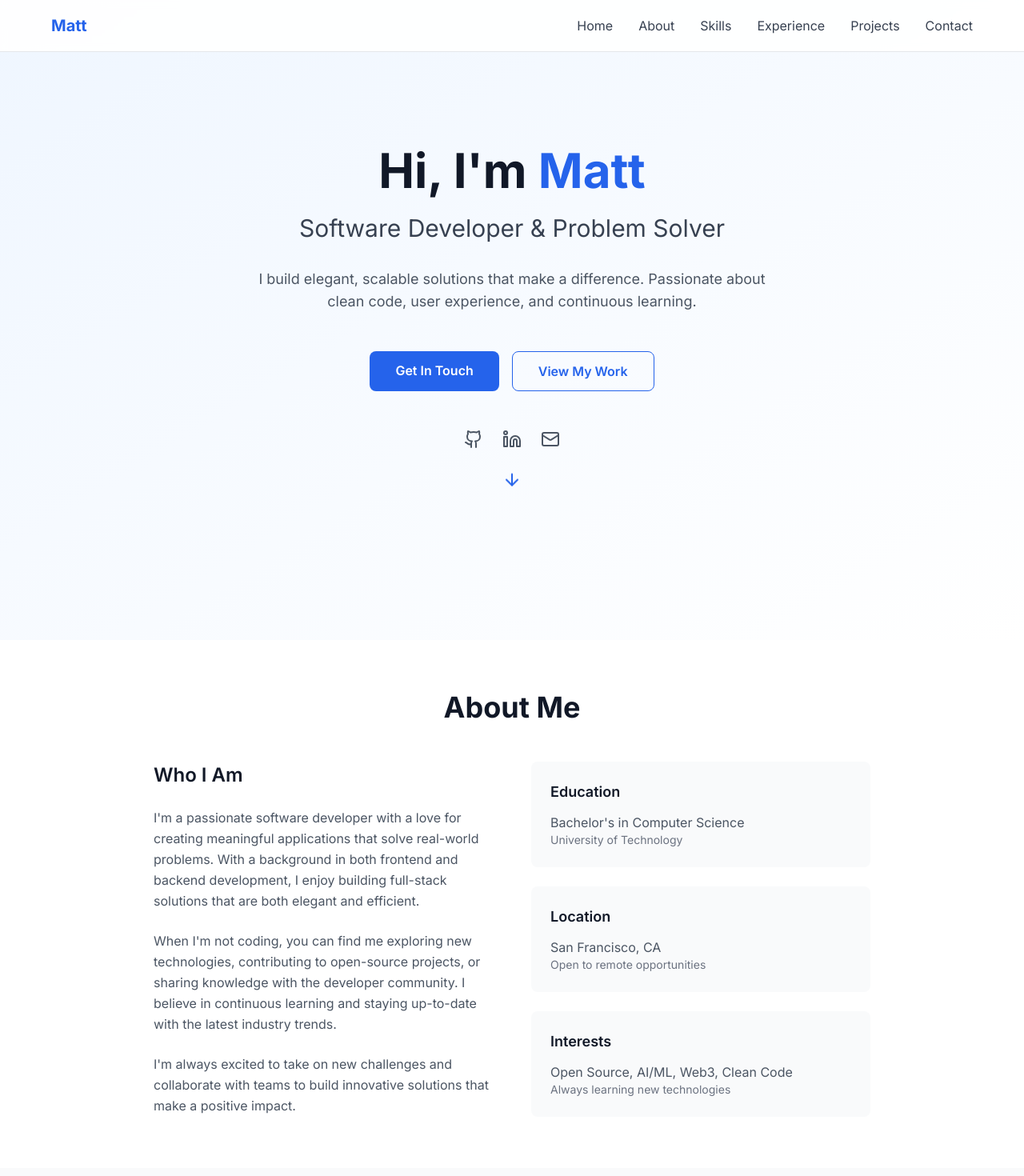
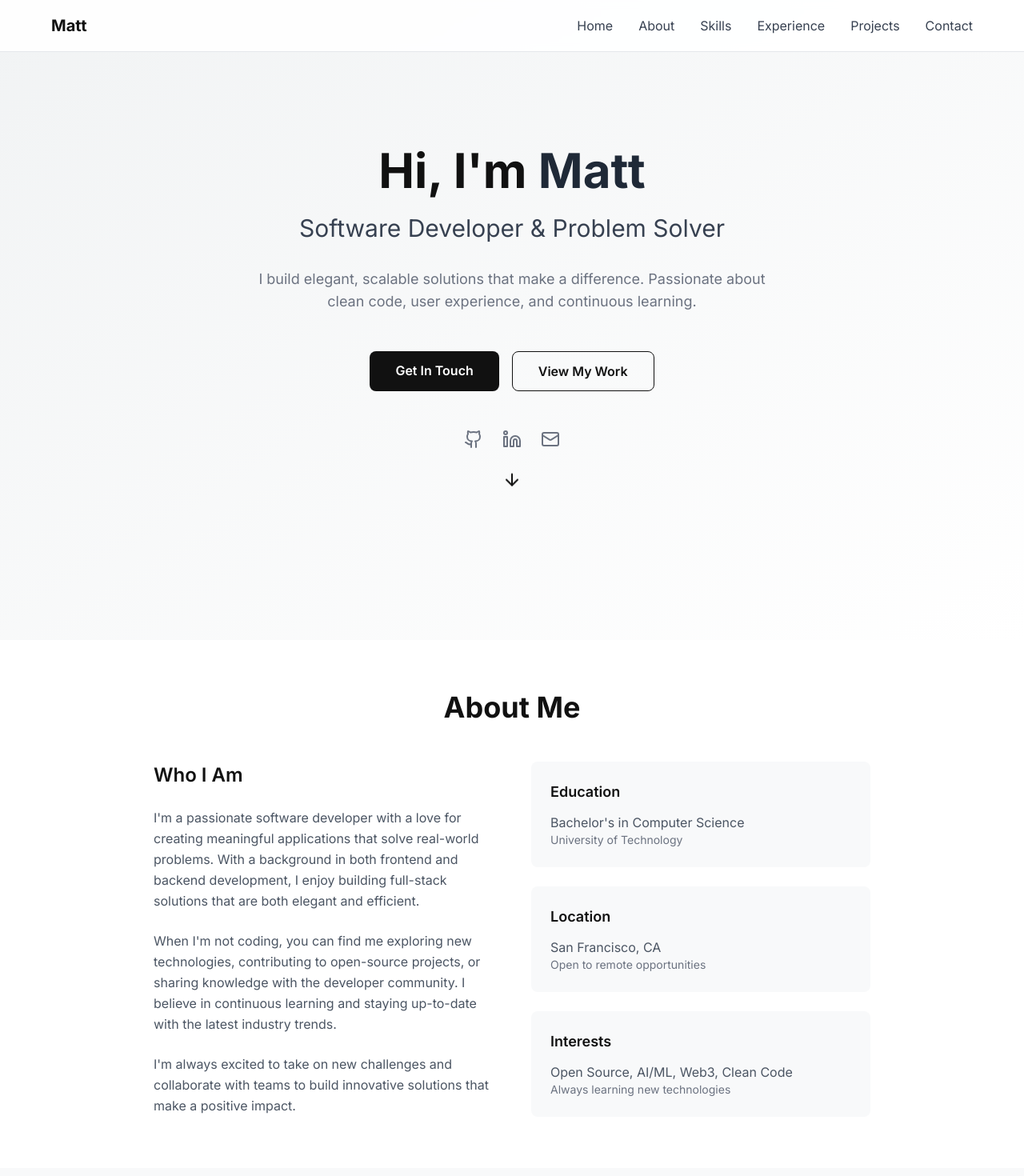
Before and after one commit to Matthew-Keenan/Personal-Site, a Next.js app: page / in a window 1280 px wide. Shown: the top 1470 px of the page at 80% size. Built offline with nearby package versions, Linux system fonts and the light colour scheme.

Commit message:
Updated color scheme

```diff
--- a/src/components/About.tsx
+++ b/src/components/About.tsx
@@ -3,13 +3,13 @@ const About = () => {
       <section id="about" className="section-padding bg-white">
         <div className="container-padding mx-auto">
           <div className="max-w-4xl mx-auto">
-            <h2 className="text-3xl md:text-4xl font-bold text-center mb-12">
+            <h2 className="text-3xl md:text-4xl font-bold text-center mb-12 text-black">
               About Me
             </h2>
 
             <div className="grid md:grid-cols-2 gap-12 items-center">
               <div>
-                <h3 className="text-2xl font-semibold mb-6 text-gray-900">
+                <h3 className="text-2xl font-semibold mb-6 text-black">
                   Who I Am
                 </h3>
                 <p className="text-gray-600 mb-6 leading-relaxed">
@@ -30,19 +30,19 @@ const About = () => {
 
               <div className="space-y-6">
                 <div className="bg-gray-50 p-6 rounded-lg">
-                  <h4 className="font-semibold text-lg mb-3 text-gray-900">Education</h4>
+                  <h4 className="font-semibold text-lg mb-3 text-black">Education</h4>
                   <p className="text-gray-600">Bachelor's in Computer Science</p>
                   <p className="text-sm text-gray-500">University of Technology</p>
                 </div>
 
                 <div className="bg-gray-50 p-6 rounded-lg">
-                  <h4 className="font-semibold text-lg mb-3 text-gray-900">Location</h4>
+                  <h4 className="font-semibold text-lg mb-3 text-black">Location</h4>
                   <p className="text-gray-600">San Francisco, CA</p>
                   <p className="text-sm text-gray-500">Open to remote opportunities</p>
                 </div>
 
                 <div className="bg-gray-50 p-6 rounded-lg">
-                  <h4 className="font-semibold text-lg mb-3 text-gray-900">Interests</h4>
+                  <h4 className="font-semibold text-lg mb-3 text-black">Interests</h4>
                   <p className="text-gray-600">Open Source, AI/ML, Web3, Clean Code</p>
                   <p className="text-sm text-gray-500">Always learning new technologies</p>
                 </div>
--- a/src/components/Contact.tsx
+++ b/src/components/Contact.tsx
@@ -3,7 +3,7 @@ const Contact = () => {
     <section id="contact" className="section-padding bg-white">
       <div className="container-padding mx-auto">
         <div className="max-w-2xl mx-auto text-center">
-          <h2 className="text-3xl md:text-4xl font-bold mb-8">
+          <h2 className="text-3xl md:text-4xl font-bold mb-8 text-black">
             Contact
           </h2>
           <p className="text-gray-700 mb-8">
@@ -11,7 +11,7 @@ const Contact = () => {
           </p>
           <a
             href="mailto:matt@example.com"
-            className="inline-block bg-primary-600 text-white px-8 py-3 rounded-lg font-semibold hover:bg-primary-700 transition-colors duration-200"
+            className="inline-block bg-black text-white px-8 py-3 rounded-lg font-semibold hover:bg-gray-800 transition-colors duration-200"
           >
             Email Me
           </a>
--- a/src/components/Experience.tsx
+++ b/src/components/Experience.tsx
@@ -26,13 +26,13 @@ const Experience = () => {
     <section id="experience" className="section-padding bg-white">
       <div className="container-padding mx-auto">
         <div className="max-w-4xl mx-auto">
-          <h2 className="text-3xl md:text-4xl font-bold text-center mb-12">
+          <h2 className="text-3xl md:text-4xl font-bold text-center mb-12 text-black">
             Experience
           </h2>
           <div className="space-y-8">
             {experiences.map((exp) => (
               <div key={exp.company} className="bg-gray-50 p-6 rounded-lg shadow">
-                <h3 className="text-xl font-semibold text-primary-700">{exp.role}</h3>
+                <h3 className="text-xl font-semibold text-black">{exp.role}</h3>
                 <div className="flex justify-between items-center mb-2">
                   <span className="text-gray-800">{exp.company}</span>
                   <span className="text-gray-500 text-sm">{exp.period}</span>
--- a/src/components/Hero.tsx
+++ b/src/components/Hero.tsx
@@ -2,16 +2,16 @@ import { ArrowDown, Github, Linkedin, Mail } from 'lucide-react'
 
 const Hero = () => {
   return (
-    <section id="home" className="min-h-screen flex items-center justify-center bg-gradient-to-br from-primary-50 to-white">
+    <section id="home" className="min-h-screen flex items-center justify-center bg-gradient-to-br from-gray-100 to-white">
       <div className="container-padding mx-auto text-center">
         <div className="max-w-4xl mx-auto">
-          <h1 className="text-4xl md:text-6xl font-bold text-gray-900 mb-6">
-            Hi, I'm <span className="text-primary-600">Matt</span>
+          <h1 className="text-4xl md:text-6xl font-bold text-black mb-6">
+            Hi, I'm <span className="text-gray-800">Matt</span>
           </h1>
           <h2 className="text-2xl md:text-3xl text-gray-700 mb-8">
             Software Developer & Problem Solver
           </h2>
-          <p className="text-lg text-gray-600 mb-12 max-w-2xl mx-auto">
+          <p className="text-lg text-gray-500 mb-12 max-w-2xl mx-auto">
             I build elegant, scalable solutions that make a difference.
             Passionate about clean code, user experience, and continuous learning.
           </p>
@@ -19,13 +19,13 @@ const Hero = () => {
           <div className="flex flex-col sm:flex-row gap-4 justify-center mb-12">
             <a
               href="#contact"
-              className="bg-primary-600 text-white px-8 py-3 rounded-lg font-semibold hover:bg-primary-700 transition-colors duration-200"
+              className="bg-black text-white px-8 py-3 rounded-lg font-semibold hover:bg-gray-800 transition-colors duration-200"
             >
               Get In Touch
             </a>
             <a
               href="#projects"
-              className="border border-primary-600 text-primary-600 px-8 py-3 rounded-lg font-semibold hover:bg-primary-50 transition-colors duration-200"
+              className="border border-black text-black px-8 py-3 rounded-lg font-semibold hover:bg-gray-100 transition-colors duration-200"
             >
               View My Work
             </a>
@@ -36,7 +36,7 @@ const Hero = () => {
               href="https://github.com"
               target="_blank"
               rel="noopener noreferrer"
-              className="text-gray-600 hover:text-primary-600 transition-colors duration-200"
+              className="text-gray-500 hover:text-black transition-colors duration-200"
             >
               <Github size={24} />
             </a>
@@ -44,13 +44,13 @@ const Hero = () => {
               href="https://linkedin.com"
               target="_blank"
               rel="noopener noreferrer"
-              className="text-gray-600 hover:text-primary-600 transition-colors duration-200"
+              className="text-gray-500 hover:text-black transition-colors duration-200"
             >
               <Linkedin size={24} />
             </a>
             <a
               href="mailto:matt@example.com"
-              className="text-gray-600 hover:text-primary-600 transition-colors duration-200"
+              className="text-gray-500 hover:text-black transition-colors duration-200"
             >
               <Mail size={24} />
             </a>
@@ -58,7 +58,7 @@ const Hero = () => {
 
           <div className="animate-bounce">
             <a href="#about">
-              <ArrowDown size={24} className="text-primary-600 mx-auto" />
+              <ArrowDown size={24} className="text-black mx-auto" />
             </a>
           </div>
         </div>
--- a/src/components/Navigation.tsx
+++ b/src/components/Navigation.tsx
@@ -19,7 +19,7 @@ const Navigation = () => {
     <nav className="fixed top-0 w-full bg-white/90 backdrop-blur-sm z-50 border-b border-gray-200">
       <div className="container-padding mx-auto">
         <div className="flex justify-between items-center h-16">
-          <div className="text-xl font-bold text-primary-600">Matt</div>
+          <div className="text-xl font-bold text-black">Matt</div>
 
           {/* Desktop Navigation */}
           <div className="hidden md:flex space-x-8">
@@ -27,7 +27,7 @@ const Navigation = () => {
               <a
                 key={item.name}
                 href={item.href}
-                className="text-gray-700 hover:text-primary-600 transition-colors duration-200"
+                className="text-gray-700 hover:text-black transition-colors duration-200"
               >
                 {item.name}
               </a>
@@ -38,7 +38,7 @@ const Navigation = () => {
           <div className="md:hidden">
             <button
               onClick={() => setIsOpen(!isOpen)}
-              className="text-gray-700 hover:text-primary-600"
+              className="text-gray-700 hover:text-black"
             >
               {isOpen ? <X size={24} /> : <Menu size={24} />}
             </button>
@@ -53,7 +53,7 @@ const Navigation = () => {
                 <a
                   key={item.name}
                   href={item.href}
-                  className="block px-3 py-2 text-gray-700 hover:text-primary-600 transition-colors duration-200"
+                  className="block px-3 py-2 text-gray-700 hover:text-black transition-colors duration-200"
                   onClick={() => setIsOpen(false)}
                 >
                   {item.name}
--- a/src/components/Projects.tsx
+++ b/src/components/Projects.tsx
@@ -21,19 +21,19 @@ const Projects = () => {
     <section id="projects" className="section-padding bg-gray-50">
       <div className="container-padding mx-auto">
         <div className="max-w-4xl mx-auto">
-          <h2 className="text-3xl md:text-4xl font-bold text-center mb-12">
+          <h2 className="text-3xl md:text-4xl font-bold text-center mb-12 text-black">
             Projects
           </h2>
           <div className="grid md:grid-cols-2 gap-8">
             {projects.map((project) => (
               <div key={project.name} className="bg-white rounded-lg shadow p-6">
-                <h3 className="text-xl font-semibold mb-2 text-primary-700">{project.name}</h3>
+                <h3 className="text-xl font-semibold mb-2 text-gray-800">{project.name}</h3>
                 <p className="text-gray-700 mb-4">{project.description}</p>
                 <a
                   href={project.link}
                   target="_blank"
                   rel="noopener noreferrer"
-                  className="text-primary-600 hover:underline font-medium"
+                  className="text-black hover:underline font-medium"
                 >
                   View on GitHub
                 </a>
--- a/src/components/Skills.tsx
+++ b/src/components/Skills.tsx
@@ -18,7 +18,7 @@ const Skills = () => {
     <section id="skills" className="section-padding bg-gray-50">
       <div className="container-padding mx-auto">
         <div className="max-w-4xl mx-auto">
-          <h2 className="text-3xl md:text-4xl font-bold text-center mb-12">
+          <h2 className="text-3xl md:text-4xl font-bold text-center mb-12 text-black">
             Skills
           </h2>
           <ul className="grid grid-cols-2 sm:grid-cols-3 md:grid-cols-4 gap-6">
--- a/tailwind.config.js
+++ b/tailwind.config.js
@@ -7,18 +7,41 @@ content: [
 theme: {
     extend: {
     colors: {
-        primary: {
-        50: '#eff6ff',
-        100: '#dbeafe',
-        200: '#bfdbfe',
-        300: '#93c5fd',
-        400: '#60a5fa',
-        500: '#3b82f6',
-        600: '#2563eb',
-        700: '#1d4ed8',
-        800: '#1e40af',
-        900: '#1e3a8a',
-        },
+      black: {
+        DEFAULT: '#111111',
+        900: '#111111',
+        800: '#1a1a1a',
+        700: '#222222',
+      },
+      white: {
+        DEFAULT: '#ffffff',
+        100: '#f9f9f9',
+        200: '#f3f3f3',
+      },
+      gray: {
+        50: '#f8f9fa',
+        100: '#f1f3f4',
+        200: '#e5e7eb',
+        300: '#d1d5db',
+        400: '#9ca3af',
+        500: '#6b7280',
+        600: '#4b5563',
+        700: '#374151',
+        800: '#1f2937',
+        900: '#111111',
+      },
+      primary: {
+        50: '#f8f9fa',
+        100: '#f1f3f4',
+        200: '#e5e7eb',
+        300: '#d1d5db',
+        400: '#9ca3af',
+        500: '#6b7280',
+        600: '#4b5563',
+        700: '#222222',
+        800: '#1a1a1a',
+        900: '#111111',
+      },
     },
     fontFamily: {
         sans: ['Inter', 'sans-serif'],
```
